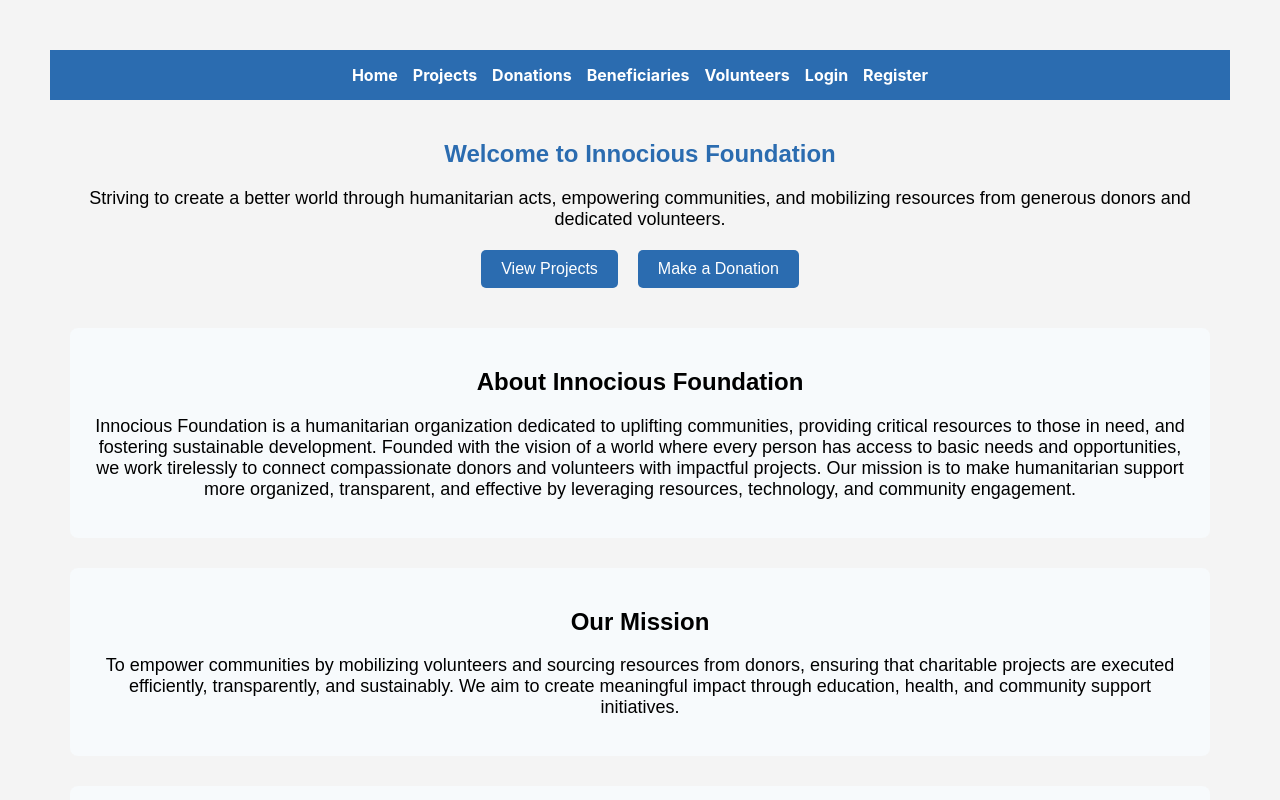
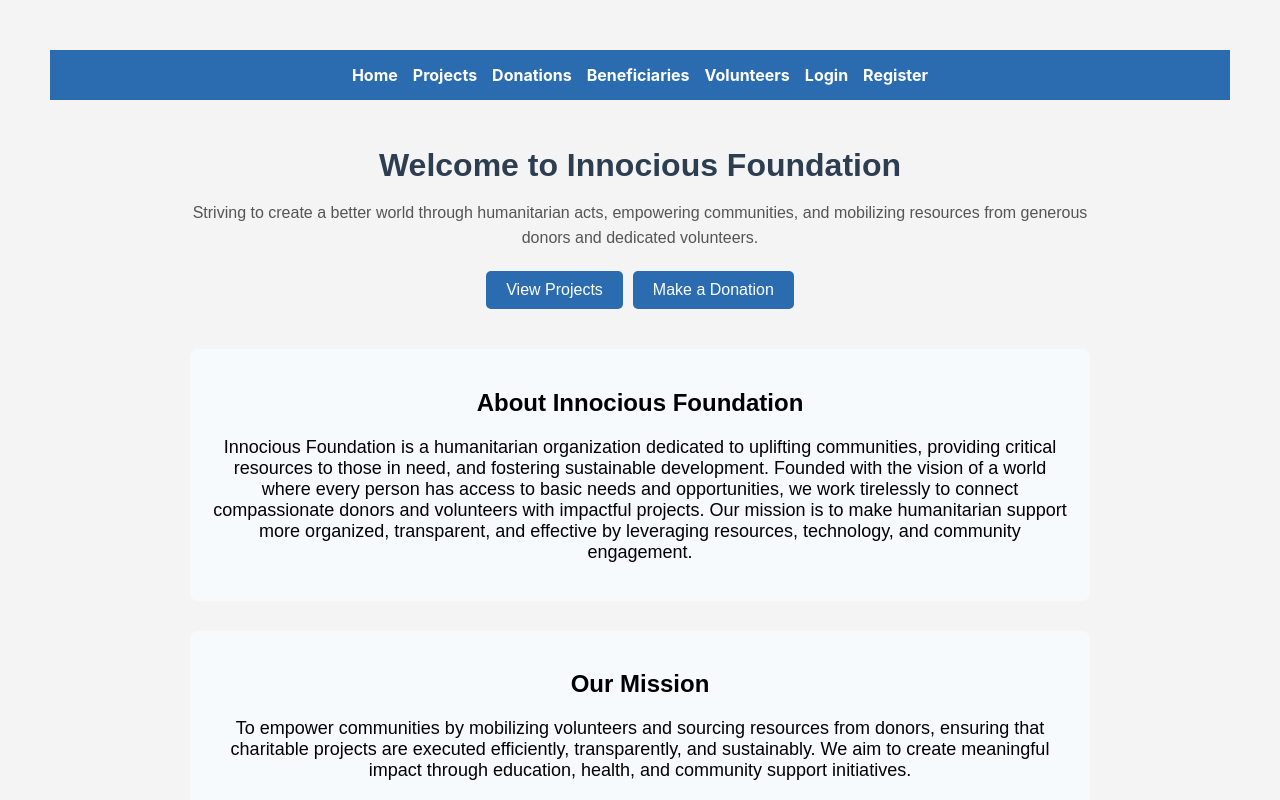
Before and after one commit to Omwami-dev/community-aid-frontend, a React (Create React App) app: page / in a window 1280 px wide. Shown: the top 800 px of the page. Built offline with nearby package versions, Linux system fonts and the light colour scheme.

Commit message:
update home page

```diff
--- a/src/pages/HomePage.js
+++ b/src/pages/HomePage.js
@@ -3,15 +3,15 @@ import { Link } from 'react-router-dom';
 
 const HomePage = () => {
   return (
-    <div style={{ padding: '20px', fontFamily: 'Arial, sans-serif' }}>
+    <div style={containerStyle}>
       {/* Hero Section */}
-      <section style={{ textAlign: 'center', marginBottom: '40px' }}>
-        <h1>Welcome to Innocious Foundation</h1>
-        <p>
+      <section style={heroStyle}>
+        <h1 style={headingStyle}>Welcome to Innocious Foundation</h1>
+        <p style={paragraphStyle}>
           Striving to create a better world through humanitarian acts, empowering communities,
           and mobilizing resources from generous donors and dedicated volunteers.
         </p>
-        <div style={{ marginTop: '20px' }}>
+        <div style={buttonGroupStyle}>
           <Link to="/projects">
             <button style={buttonStyle}>View Projects</button>
           </Link>
@@ -57,10 +57,42 @@ const HomePage = () => {
   );
 };
 
-// Inline styles for simplicity
+// Styles for mobile-friendly layout
+const containerStyle = {
+  padding: '20px',
+  fontFamily: 'Arial, sans-serif',
+  maxWidth: '900px', // Limits content width for readability
+  margin: 'auto', // Centers content
+};
+
+const heroStyle = {
+  textAlign: 'center',
+  marginBottom: '40px',
+};
+
+const headingStyle = {
+  fontSize: '2rem',
+  marginBottom: '15px',
+  color: '#2c3e50',
+};
+
+const paragraphStyle = {
+  fontSize: '1rem',
+  color: '#555',
+  lineHeight: '1.6',
+  marginBottom: '20px',
+};
+
+const buttonGroupStyle = {
+  display: 'flex',
+  justifyContent: 'center',
+  flexWrap: 'wrap', // Allows buttons to wrap on small screens
+  gap: '10px',
+  marginTop: '20px',
+};
+
 const buttonStyle = {
   padding: '10px 20px',
-  margin: '0 10px',
   fontSize: '16px',
   cursor: 'pointer',
   backgroundColor: '#2b6cb0',
```
